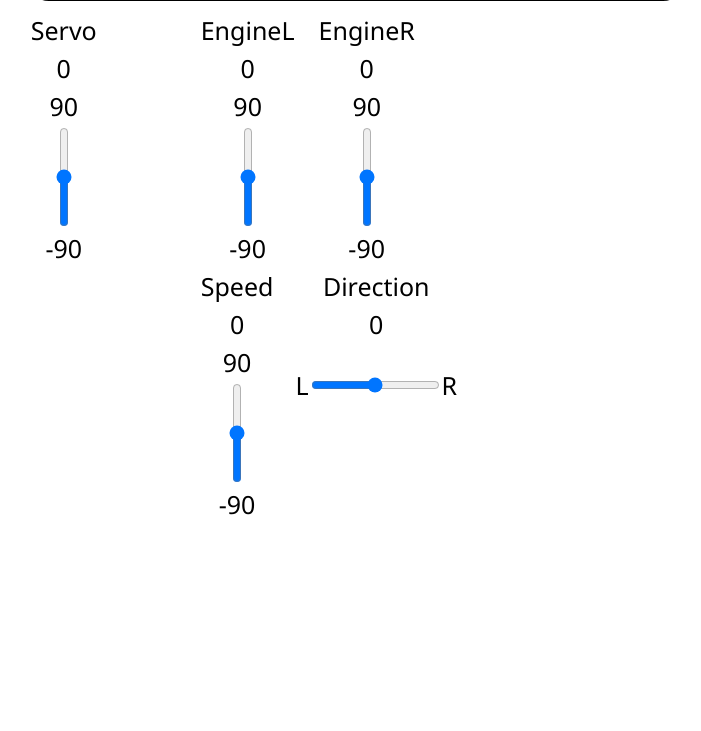
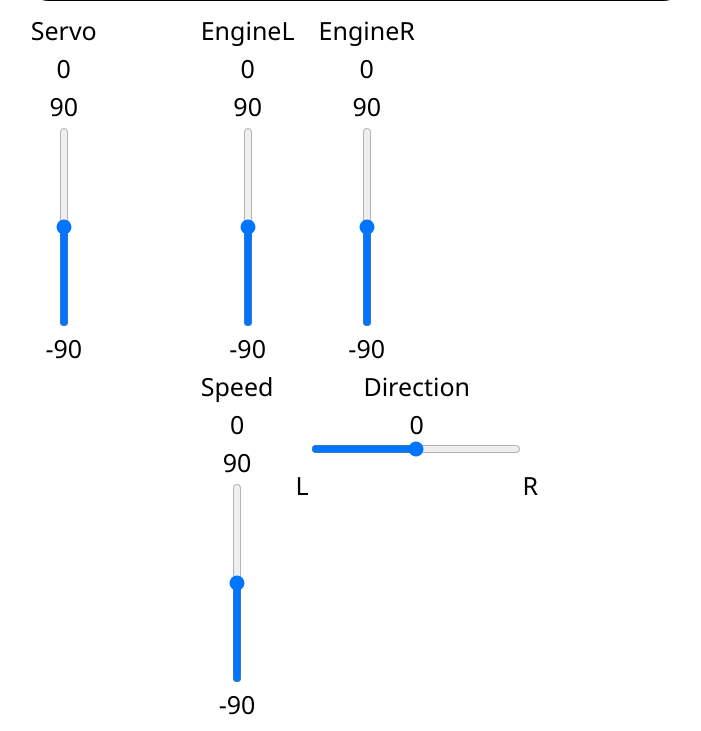
Before and after one commit to vasuy4/FlaskDron, a Flask app: page / in a window 1280 px wide. Shown: the part 371-1102 px from the top of the page, without its empty margins (259-960 px from the left). Before the commit the page ends 886 px from the top, so only its background shows below. Run offline with Flask 3, Linux system fonts and the light colour scheme.

Commit message:
export js/css to separate files

```diff
--- a/flask_server.py
+++ b/flask_server.py
@@ -1,5 +1,5 @@
 from arduino_communication import send_command
-from flask import Flask, render_template, request, jsonify, Response
+from flask import Flask, render_template, request, jsonify, Response, send_from_directory
 import time
 from typing import Dict, List, Union
 
@@ -33,6 +33,12 @@ def auto_update() -> None:
 @app.route("/")
 def main_menu():
     return render_template("index.html")
+
+
+@app.route("/js/<path:filename>")
+def serve_js(filename):
+    return send_from_directory("templates/js", filename)
+
 
 
 @app.route("/update_slider", methods=["POST"])
--- a/static/css/style.css
+++ b/static/css/style.css
@@ -100,3 +100,19 @@ button {
 .flex {
     display: flex;
 }
+
+.slider_horizontal {
+    writing-mode: bt-lr; /* IE */
+    -webkit-appearance: slider-horizontal; /* Chromium */
+    width: 200px;
+    height: 8px; /* Увеличиваем высоту для лучшего отображения */
+    padding: 0 5px;
+}
+
+.slider_vertical {
+    writing-mode: bt-lr; /* IE */
+    -webkit-appearance: slider-vertical; /* Chromium */
+    width: 8px;
+    height: 200px; /* Увеличиваем высоту для лучшего отображения */
+    padding: 0 5px;
+}
--- a/templates/index.html
+++ b/templates/index.html
@@ -5,16 +5,10 @@
     <meta http-equiv="X-UA-Compatible" content="IE=edge">
     <meta name="viewport" content="width=device-width, initial-scale=1.0">
     <title>UnderWaterDron</title>
+    <script src="https://code.jquery.com/jquery-3.6.0.min.js"></script>
+    <script src="js/script.js"></script>
     <link rel="stylesheet" href="{{ url_for('static', filename='css/style.css') }}" />
-    <style>
-        .slider_servo {
-            writing-mode: bt-lr; /* IE */
-            -webkit-appearance: slider-vertical; /* Chromium */
-            width: 8px;
-            height: 200px; /* Увеличиваем высоту для лучшего отображения */
-            padding: 0 5px;
-        }
-    </style>
+
   </head>
   <body>
     <div class="controlPanel">
@@ -30,7 +24,7 @@
             <p class="margin2">Servo</p>
             <p class="margin2"><span id="slider_value_servo">0</span></p>
             <p class="margin2">90</p>
-            <input type="range" min="-90" max="90" id="slider_servo" class="slider_servo_engine margin2" />
+            <input type="range" min="-90" max="90" id="slider_servo" class="slider_servo_engine margin2 slider_vertical" />
             <p class="margin2">-90</p>
           </div>
 
@@ -40,7 +34,7 @@
                 <p class="margin2">EngineL</p>
                 <p class="margin2"><span id="slider_value_engine_left">0</span></p>
                 <p class="margin2">90</p>
-                <input type="range" min="-90" max="90" id="slider_engine_left" class="slider_servo_engine margin2" />
+                <input type="range" min="-90" max="90" id="slider_engine_left" class="slider_servo_engine margin2 slider_vertical" />
                 <p class="margin2">-90</p>
               </div>
 
@@ -48,7 +42,7 @@
                 <p class="margin2">EngineR</p>
                 <p class="margin2"><span id="slider_value_engine_right">0</span></p>
                 <p class="margin2">90</p>
-                <input type="range" min="-90" max="90" id="slider_engine_right" class="slider_servo_engine margin2" />
+                <input type="range" min="-90" max="90" id="slider_engine_right" class="slider_servo_engine margin2 slider_vertical" />
                 <p class="margin2">-90</p>
               </div>
             </div>
@@ -58,7 +52,7 @@
                 <p class="margin2">Speed</p>
                 <p class="margin2"><span id="slider_value_speed">0</span></p>
                 <p class="margin2">90</p>
-                <input type="range" min="-90" max="90" id="slider_speed" class="slider_servo_engine margin2" />
+                <input type="range" min="-90" max="90" id="slider_speed" class="slider_servo_engine margin2 slider_vertical" />
                 <p class="margin2">-90</p>
               </div>
 
@@ -67,7 +61,7 @@
                 <p class="margin2"><span id="slider_value_direction">0</span></p>
                 <div class="flex">
                   <p>L</p>
-                  <input type="range" min="-90" max="90" id="slider_direction" class="margin2" />
+                  <input type="range" min="-90" max="90" id="slider_direction" class="margin2 slider_horizontal" />
                   <p>R</p>
                 </div>
               </div>
@@ -87,66 +81,5 @@
       </div>
     </div>
 
-    <script src="https://code.jquery.com/jquery-3.6.0.min.js"></script>
-    <script>
-        $(document).ready(function() {
-            function updateSlider(sliderId, sliderValueId, value) {
-              $("#" + sliderId).val(value).trigger("input");
-              $("#" + sliderValueId).text(value);
-            }
-
-            $('#slider_servo').on('input', function() {
-                var sliderValue = $(this).val();
-                $.ajax({
-                    url: '/update_slider',
-                    type: 'POST',
-                    contentType: 'application/json',
-                    data: JSON.stringify({'slider_servo': sliderValue}),
-                    success: function(response) {
-                        $('#slider_value_servo').text(response.slider_value_servo);
-                    }
-                });
-            });
-
-            $('#slider_engine_left').on('input', function() {
-                var sliderValue = $(this).val();
-                var sliderValueRight = $("#slider_engine_right").val();
-                $.ajax({
-                    url: '/update_slider',
-                    type: 'POST',
-                    contentType: 'application/json',
-                    data: JSON.stringify({
-                      'slider_engine_left': sliderValue,
-                      'slider_engine_right_secondary': sliderValueRight
-                    }),
-                    success: function(response) {
-                        $('#slider_value_engine_left').text(response.slider_value_engine_left);
-                        updateSlider("slider_speed", "slider_value_speed", response.slider_value_speed);
-                        updateSlider("slider_direction", "slider_value_direction",response.slider_value_direction);
-                    }
-                });
-            });
-
-            $('#slider_engine_right').on('input', function() {
-                var sliderValue = $(this).val();
-                var sliderValueLeft = $("#slider_engine_left").val();
-
-                $.ajax({
-                    url: '/update_slider',
-                    type: 'POST',
-                    contentType: 'application/json',
-                    data: JSON.stringify({
-                      'slider_engine_right': sliderValue,
-                      'slider_engine_left_secondary': sliderValueLeft,
-                    }),
-                    success: function(response) {
-                        $('#slider_value_engine_right').text(response.slider_value_engine_right);
-                        updateSlider("slider_speed", "slider_value_speed", response.slider_value_speed);
-                        updateSlider("slider_direction", "slider_value_direction",response.slider_value_direction);
-                    }
-                });
-            });
-        });
-    </script>
   </body>
 </html>
```
Also changed, not shown: templates/js/script.js (added, +78 -0 lines).
